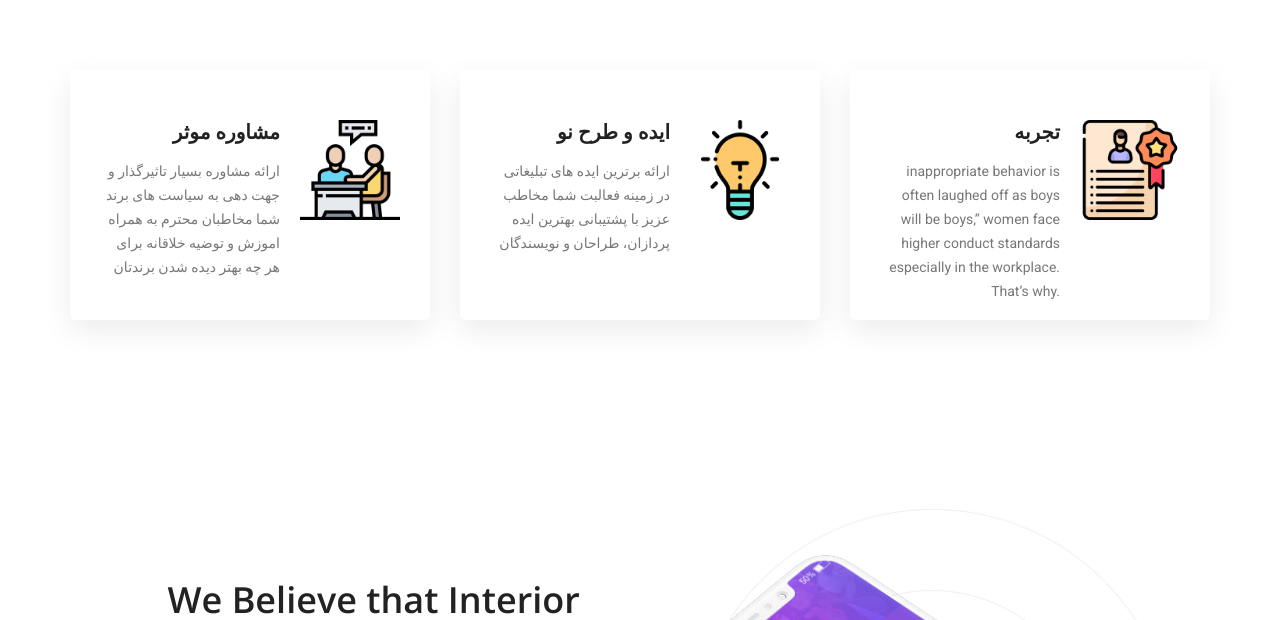
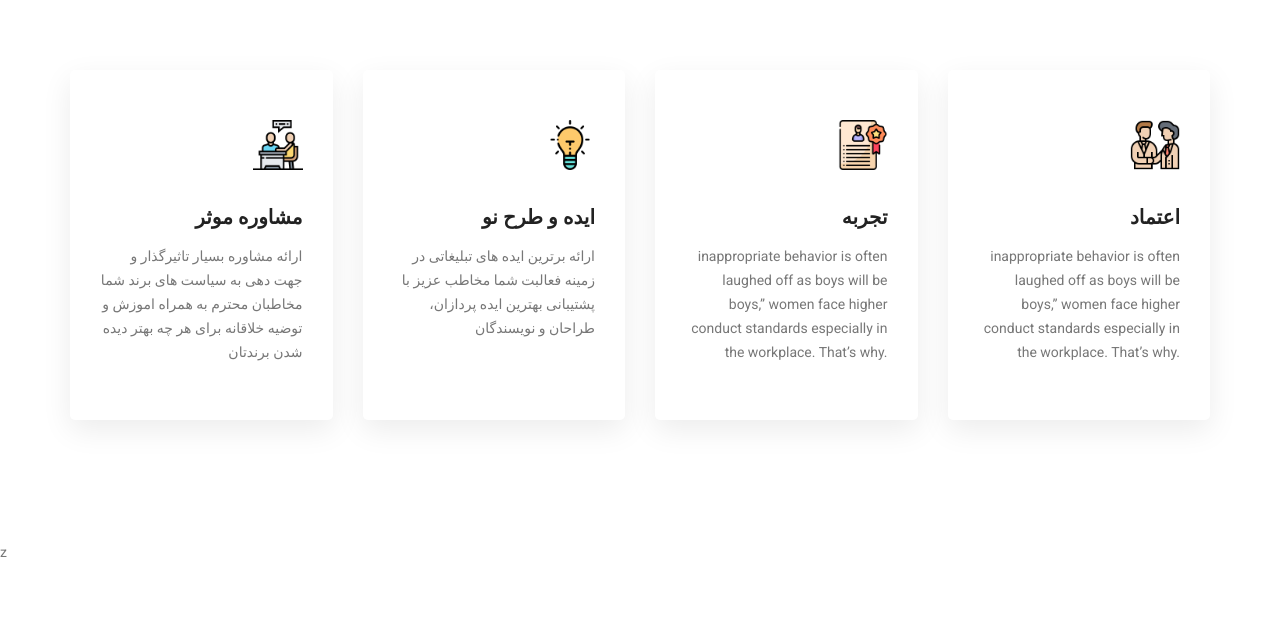
Before and after one commit to alikhandan1997/iran-latari, a plain HTML site: page index.html in a window 1280 px wide. Shown: the part 741-1361 px from the top of the page. Drawn offline with nearby package versions, Linux system fonts and the light colour scheme.

Commit message:
adding another column for new feature and put images in p tag to set to right

```diff
--- a/css/style.css
+++ b/css/style.css
@@ -3494,16 +3494,22 @@ h6 {
   box-shadow: 0px 10px 30px 0px rgba(0, 0, 0, 0.08);
   padding: 50px 30px;
   border-radius: 5px;
-  height: 250px;
+  height: 350px;
+}
+
+@media screen and (max-width:768px) {
+  .feature_item {
+    height: 300px;
+  }
 }
 
 .feature_item img {
   margin-bottom: 35px;
-  float: right;
+  height: 50px;
+  width: 50px;
 }
 
 .feature_item h4 {
-  width: 60%;
   color: #222222;
   font-size: 20px;
   font-family: "Open Sans", sans-serif;
@@ -3513,7 +3519,6 @@ h6 {
 }
 
 .feature_item p {
-  width: 60%;
   margin-bottom: 0px;
   text-align: right;
 }
--- a/index.html
+++ b/index.html
@@ -75,31 +75,38 @@
         			<h2>چرا ایران لاتاری؟</h2>
         		</div>
         		<div class="feature_inner row">
-        			<div class="col-lg-4 col-md-6">
+        			<div class="col-lg-3 col-md-6">
         				<div class="feature_item">
-        					<img src="img/consultation.png" alt="" width="100px" height="100px">
+        					<p><img src="img/consultation.png" alt=""></p>
         					<h4>مشاوره موثر</h4>
         					<p>ارائه مشاوره بسیار تاثیرگذار و جهت دهی به سیاست  های برند شما مخاطبان محترم به همراه اموزش و توضیه خلاقانه برای هر چه بهتر دیده شدن برندتان</p>
         				</div>
         			</div>
-        			<div class="col-lg-4 col-md-6">
+        			<div class="col-lg-3 col-md-6">
         				<div class="feature_item">
-        					<img src="img/lamp.png" alt="" width="100px" height="100px">
+        					<p><img src="img/lamp.png" alt=""></p>
         					<h4>ایده و طرح نو</h4>
         					<p>ارائه برترین ایده های تبلیغاتی در زمینه فعالبت شما مخاطب عزیز با پشتیبانی بهترین ایده پردازان، طراحان و نویسندگان</p>
         				</div>
         			</div>
-        			<div class="col-lg-4 col-md-6">
+        			<div class="col-lg-3 col-md-6">
         				<div class="feature_item">
-        					<img src="img/experience.png" alt="" width="100px" height="100px">
+        					<p><img src="img/experience.png" alt=""></p>
         					<h4>تجربه</h4>
+        					<p>inappropriate behavior is often laughed off as boys will be boys,” women face higher conduct standards especially in the workplace. That’s why.</p>
+        				</div>
+					</div>
+					<div class="col-lg-3 col-md-6">
+        				<div class="feature_item">
+        					<p><img src="img/trust.png" alt=""></p>
+        					<h4>اعتماد</h4>
         					<p>inappropriate behavior is often laughed off as boys will be boys,” women face higher conduct standards especially in the workplace. That’s why.</p>
         				</div>
         			</div>
         		</div>
         	</div>
         </section>
-        <!--================End Feature Area =================-->
+        <!--================End Feature Area =================-->z
 
         <!--================Interior Area =================-->
         <section class="interior_area interior_two" id="live">
```
